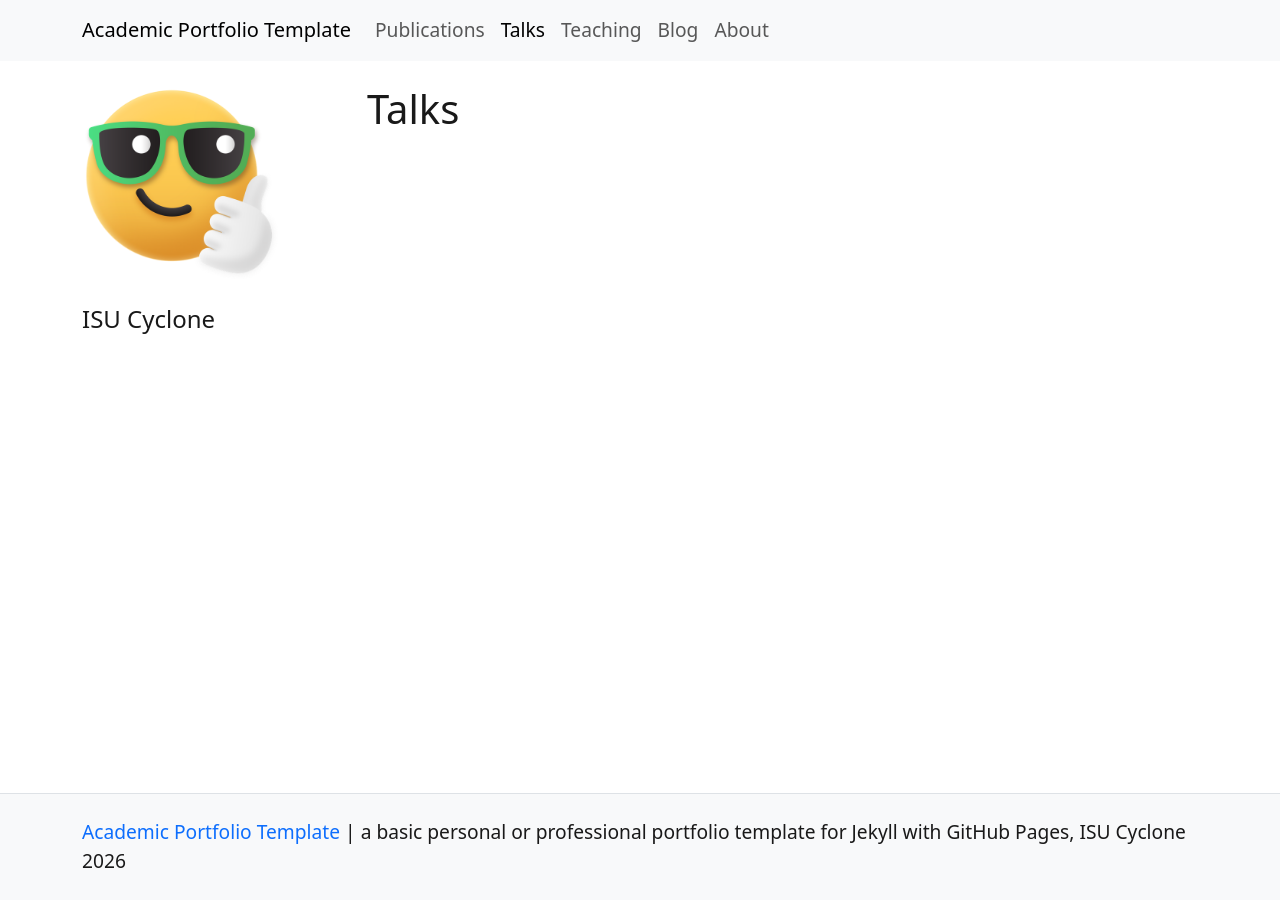
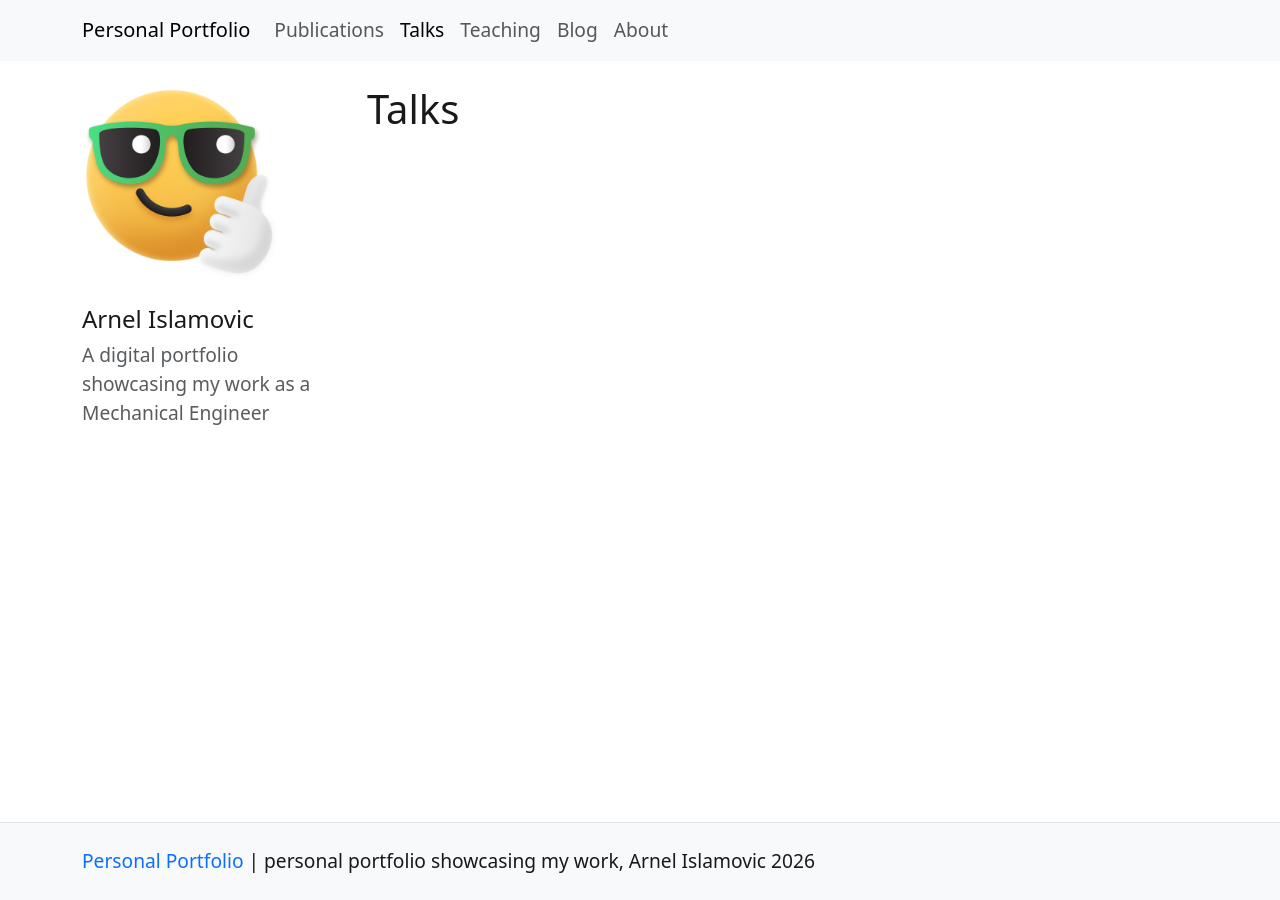
Before and after one commit to islamovicarnel-arch/portfolio-website-ai, a Jekyll site: the page built from pages/talks.md, in a window 1280 px wide. Built offline with Jekyll 4.4.1, drawn with Linux system fonts in a browser that asks for light colours; nearby versions of some CDN libraries.

Commit message:
Update site settings

```diff
--- a/_config.yml
+++ b/_config.yml
@@ -9,11 +9,11 @@
 #######
 # SITE SETTINGS
 #
-title: Academic Portfolio Template
-description: "a basic personal or professional portfolio template for Jekyll with GitHub Pages"
+title: Personal Portfolio
+description: "personal portfolio showcasing my work"
 year: 2026
-author: ISU Cyclone
-bio:
+author: Arnel Islamovic
+bio: A digital portfolio showcasing my work as a Mechanical Engineer
 
 # PERSONAL URLS
 image: /assets/img/emoji-cool.png
```
